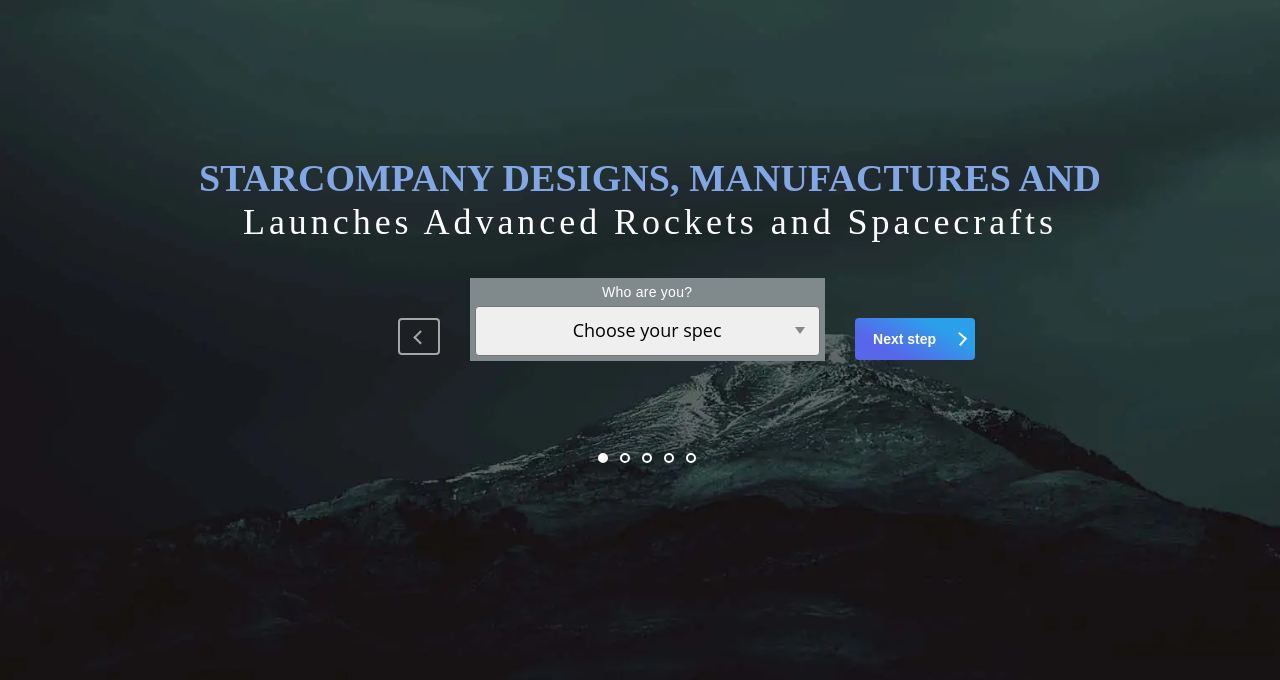
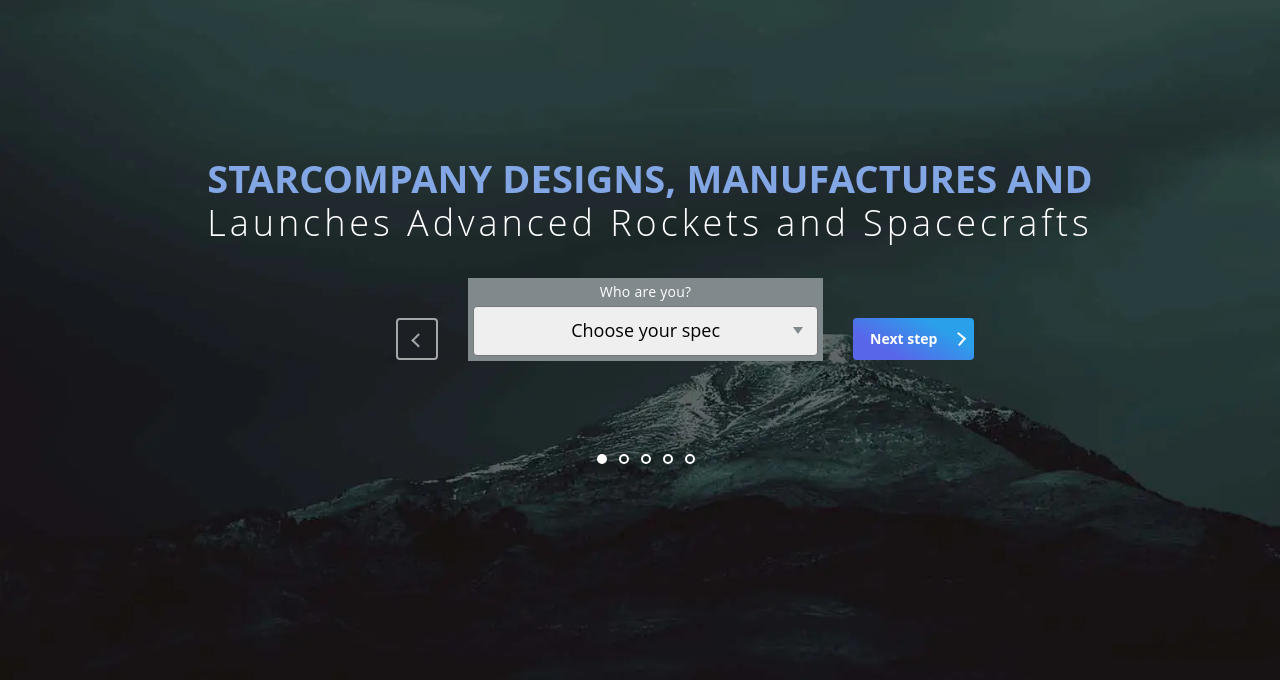
Before and after one commit to peterkarn/star-company, a website: page star-company/index.html in a window 1280 px wide. Shown: the part 120-800 px from the top of the page. Drawn offline with Linux system fonts and the light colour scheme; files that its build step writes are made by us from their sources.

Commit message:
minor fixes

```diff
--- a/#src/js/script.js
+++ b/#src/js/script.js
@@ -27,6 +27,10 @@ document.addEventListener("DOMContentLoaded", () => {
       }
     });
   });
+
+  document.querySelector('button[disabled]').addEventListener('mouseenter', () => {
+    alert('123')
+  })
 
   //show header login form
 
--- a/#src/scss/_fonts.scss
+++ b/#src/scss/_fonts.scss
@@ -1,2 +1,2 @@
-@include font("ProximaNova-Bold", "ProximaNova-Bold", "700", "normal");
-@include font("ProximaNova-Light", "ProximaNova", "400", "normal");
+@include font("ProximaNova-Bold", "Proxima Nova", "700", "normal");
+@include font("ProximaNova-Light", "Proxima Nova", "400", "normal");
--- a/#src/scss/_global.scss
+++ b/#src/scss/_global.scss
@@ -10,7 +10,7 @@ html {
 
 body {
   margin: 0;
-  font-family: "Arial", sans-serif;
+  font-family: "Proxima Nova", "Open Sans", sans-serif;
   font-size: 13px;
   line-height: 1.3;
   letter-spacing: 0.02em;
@@ -146,7 +146,7 @@ button {
     border: 2px solid $white;
     border-radius: $radius;
     min-width: 42px;
-    min-height: 37px;
+    min-height: 42px;
     opacity: 0.6;
     transition: opacity 0.3;
 
--- a/#src/scss/style.scss
+++ b/#src/scss/style.scss
@@ -1,7 +1,8 @@
 @mixin font($font_name, $file_name, $weight, $style) {
   @font-face {
     src: url("../fonts/#{$file_name}.woff") format("woff"),
-      url("../fonts/#{$file_name}.woff2") format("woff2");
+      url("../fonts/#{$file_name}.woff2") format("woff2"),
+      url("../fonts/#{$file_name}.ttf") format("ttf");
     font-family: $font_name;
     font-weight: #{$weight};
     font-style: #{$style};
@@ -235,7 +236,6 @@
       margin-top: 5px;
       border-radius: $radius;
       height: 50px;
-      font-family: "Open Sans";
       font-weight: 400;
       line-height: 1.2;
       text-align: center;
@@ -294,12 +294,12 @@
     select {
       appearance: none;
       position: relative;
+      padding: 0 10px;
     }
   }
 }
 
 .title {
-  font-family: "Proxima Nova";
   line-height: 1.2;
   text-align: center;
   color: $white;
--- a/star-company/js/script.js
+++ b/star-company/js/script.js
@@ -27,6 +27,10 @@ document.addEventListener("DOMContentLoaded", () => {
       }
     });
   });
+
+  document.querySelector('button[disabled]').addEventListener('mouseenter', () => {
+    alert('123')
+  })
 
   //show header login form
 
```
Also changed, not shown: star-company/css/style.css, star-company/css/style.min.css, star-company/js/script.min.js.
